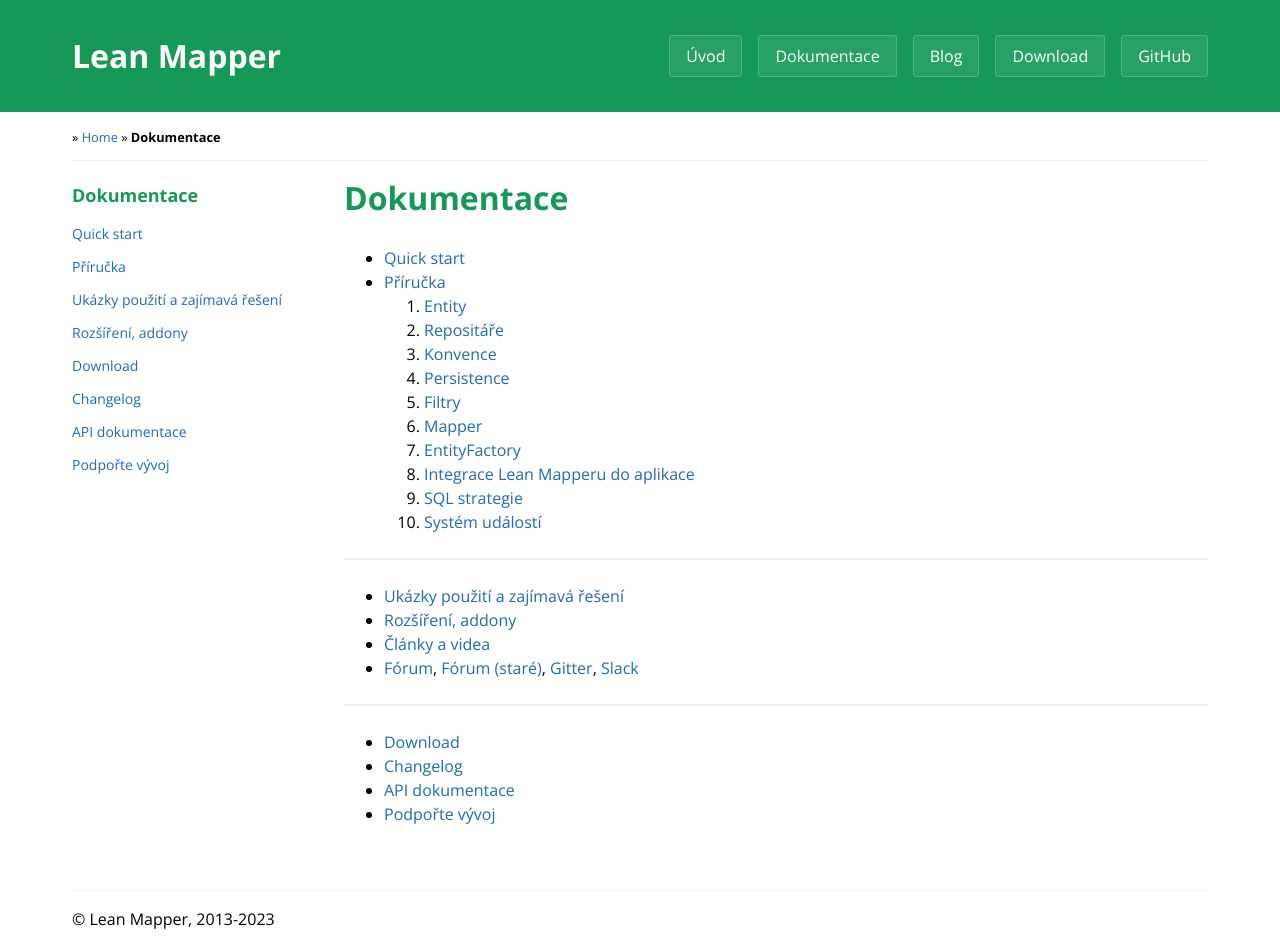
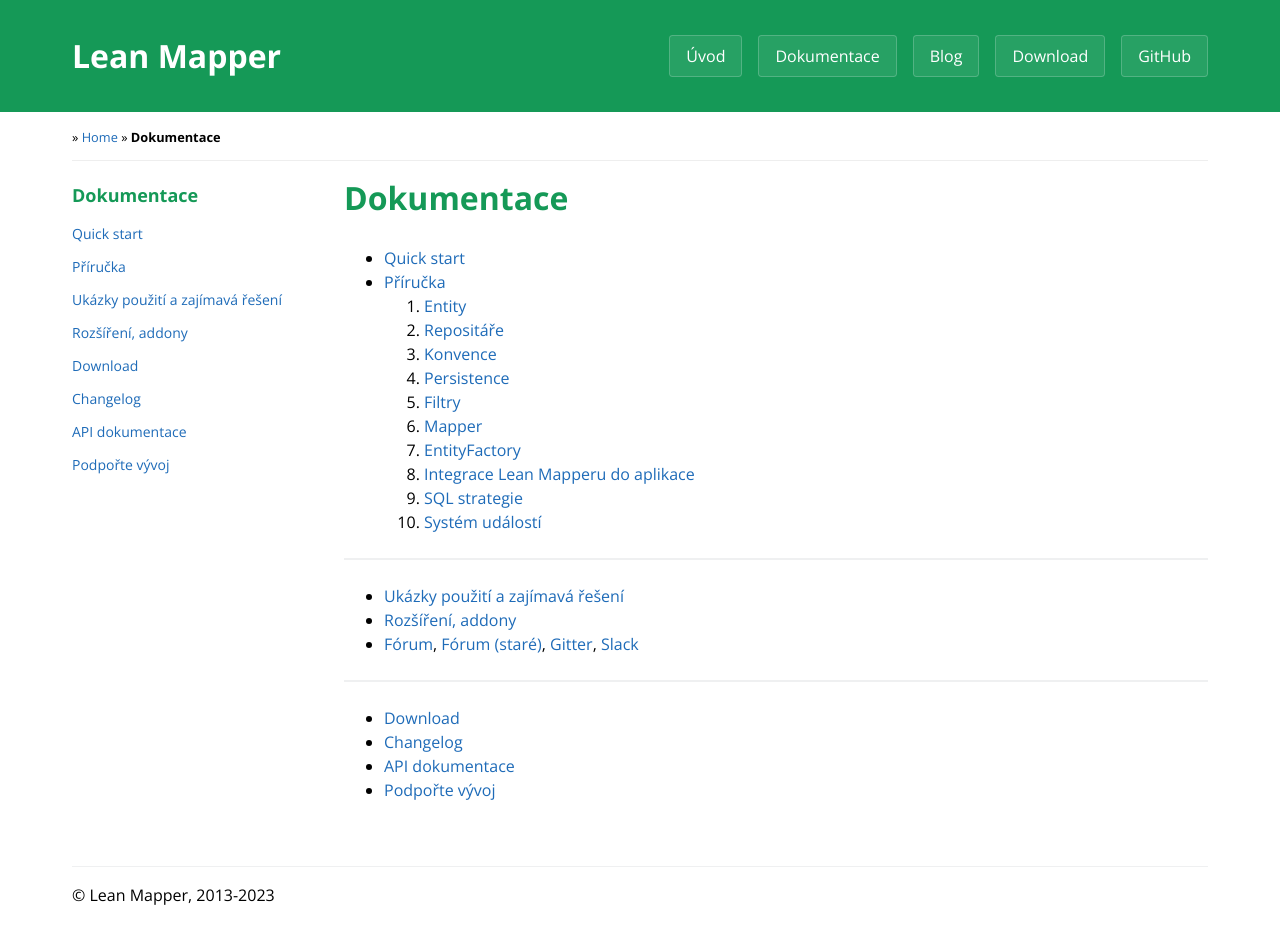
Before and after one commit to LeanMapper/LeanMapper.github.io, a Jekyll site: the page built from cs/index.md, in a window 1280 px wide. Built offline with Jekyll 4.4.1, drawn with Linux system fonts in a browser that asks for light colours; after the commit the page ends 923 px from its top, so only the background shows below that.

Commit message:
Docs: cs - removed old link

```diff
--- a/cs/index.md
+++ b/cs/index.md
@@ -20,7 +20,6 @@ redirect_from: "/dokumentace/"
 
 * [Ukázky použití a zajímavá řešení](/cs/tutorials/)
 * [Rozšíření, addony](/cs/rozsireni/)
-* [Články a videa](/cs/clanky-videa/)
 * [Fórum](https://leanmapper-forum.intm.org/), [Fórum (staré)](https://forum.dibiphp.com/cs/f82-lean-mapper), [Gitter](https://gitter.im/castamir/LeanMapperChat), [Slack](https://pehapkari.slack.com/messages/leanmapper)
 
 -----
```
